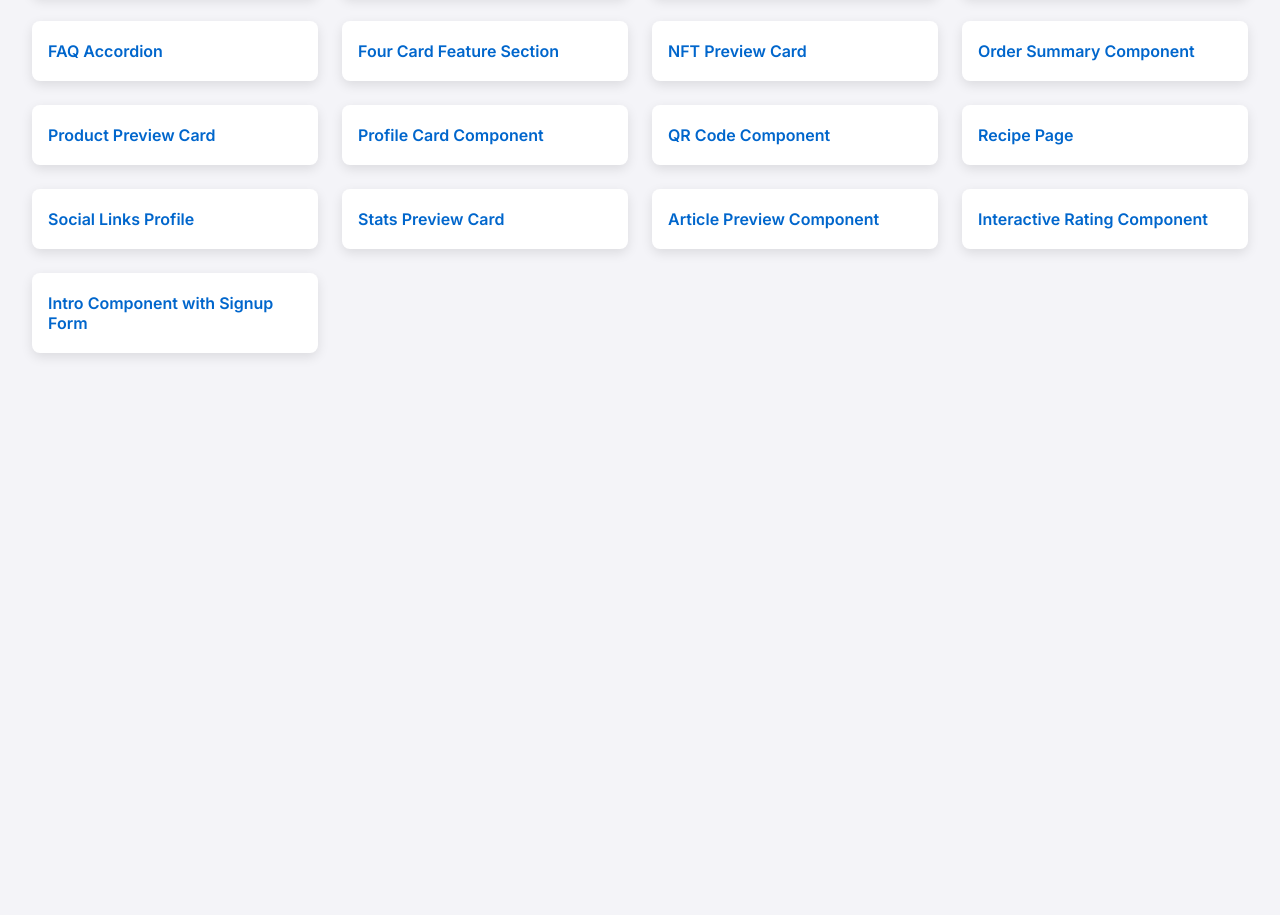
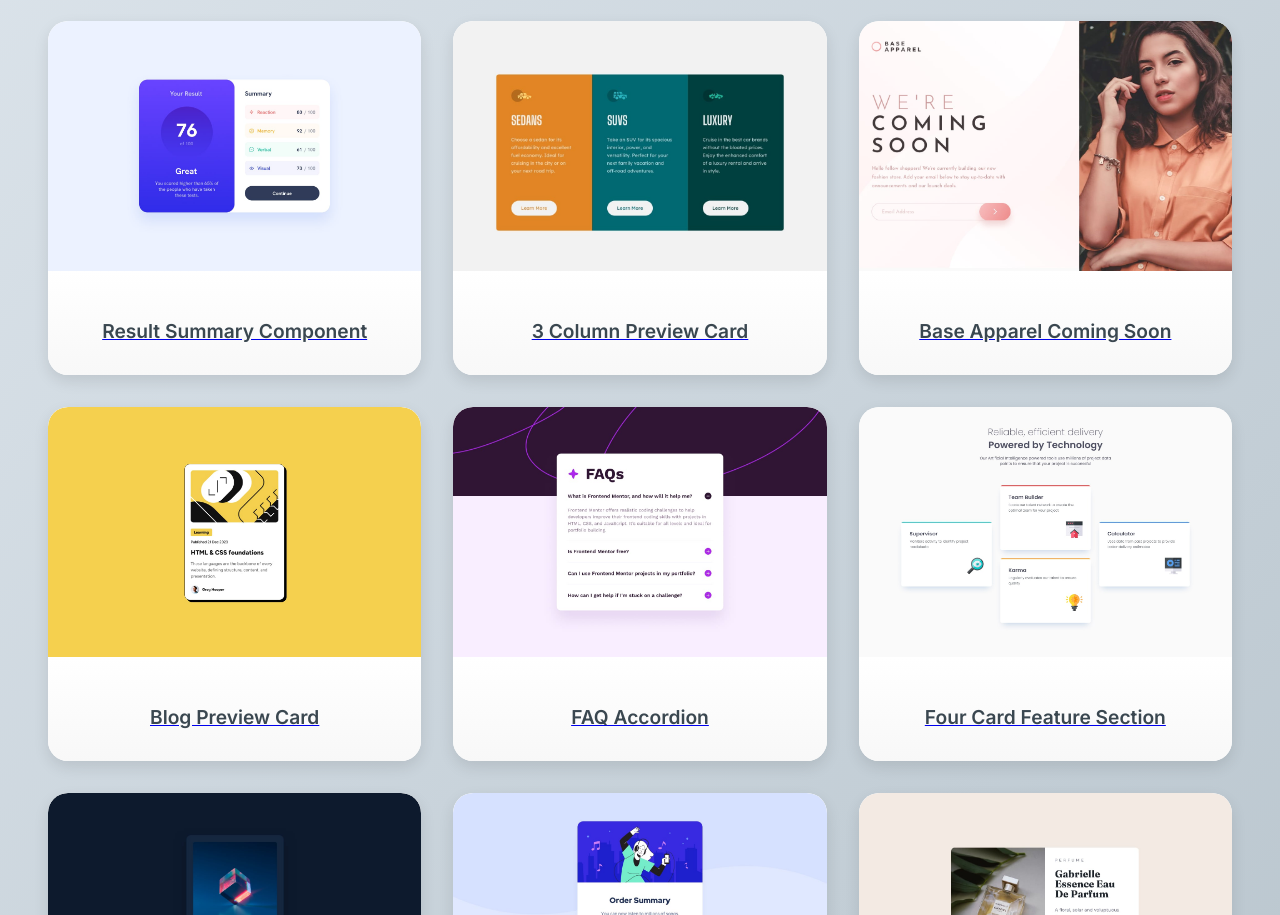
Before and after one commit to prafullofcode/frontend-mentor-solutions, a plain HTML site: page index.html in a window 1280 px wide. Shown: the part 187-1102 px from the top of the page. Before the commit the page ends 800 px from the top, so only its background shows below. Drawn offline with nearby package versions, Linux system fonts and the light colour scheme.

Commit message:
updated index

```diff
--- a/index.html
+++ b/index.html
@@ -5,136 +5,293 @@
     <meta name="viewport" content="width=device-width, initial-scale=1.0" />
     <title>Frontend Mentor Projects</title>
     <link
-      href="https://fonts.googleapis.com/css2?family=Inter:wght@400;600&display=swap"
+      href="https://fonts.googleapis.com/css2?family=Inter:wght@400;600&family=Playfair+Display:wght@600&display=swap"
       rel="stylesheet"
     />
     <style>
+      * {
+        box-sizing: border-box;
+        margin: 0;
+        padding: 0;
+      }
+
       body {
         font-family: "Inter", sans-serif;
-        margin: 0;
-        padding: 2rem;
-        background: #f4f4f8;
-        color: #333;
+        background: linear-gradient(135deg, #dce4eb, #a9b7c0);
+        color: #2d3b44;
+        display: flex;
+        flex-direction: column;
+        align-items: center;
+        padding: 5rem 3rem;
       }
 
       h1 {
+        font-family: "Playfair Display", serif;
+        font-size: 3rem;
+        font-weight: 700;
+        margin-bottom: 4rem;
         text-align: center;
-        margin-bottom: 2rem;
+        color: #1a2536;
       }
 
       .grid {
         display: grid;
-        grid-template-columns: repeat(auto-fit, minmax(280px, 1fr));
-        gap: 1.5rem;
+        grid-template-columns: repeat(auto-fill, minmax(320px, 1fr));
+        gap: 2rem;
+        width: 100%;
+        max-width: 1200px;
+        margin: 0 auto;
       }
 
-      .card {
-        background: white;
-        border-radius: 8px;
-        box-shadow: 0 4px 12px rgba(0, 0, 0, 0.1);
-        padding: 1.25rem 1rem;
-        transition: transform 0.2s ease;
+      a.card {
+        background-color: #ffffff;
+        border-radius: 20px;
+        box-shadow: 0 6px 15px rgba(0, 0, 0, 0.1);
+        overflow: hidden;
+        display: flex;
+        flex-direction: column;
+        justify-content: space-between;
+        transition: transform 0.3s ease, box-shadow 0.3s ease;
       }
 
-      .card:hover {
-        transform: translateY(-5px);
+      a.card:hover {
+        transform: translateY(-12px);
+        box-shadow: 0 12px 24px rgba(0, 0, 0, 0.15);
       }
 
-      .card a {
-        text-decoration: none;
-        color: #0066cc;
-        font-weight: 600;
+      a.card img {
+        width: 100%;
+        height: 250px;
+        object-fit: cover;
+        border-radius: 20px 20px 0 0;
       }
 
-      .card a:hover {
+      .card-content {
+        padding: 2rem;
+        text-align: center;
+        flex-grow: 1;
+        background: linear-gradient(
+          180deg,
+          rgba(255, 255, 255, 0.9) 0%,
+          #f8f8f8 100%
+        );
+      }
+
+      .card-content span {
+        display: block;
+        font-size: 1.2rem;
+        color: #3a4750;
+        font-weight: 600;
+        margin-top: 1rem;
+        transition: color 0.3s ease;
+      }
+
+      .card-content span:hover {
+        color: #0066cc;
         text-decoration: underline;
+      }
+
+      @media (max-width: 600px) {
+        h1 {
+          font-size: 2.2rem;
+        }
+      }
+
+      /* Hover Effects */
+      a.card:hover img {
+        filter: brightness(0.85);
       }
     </style>
   </head>
   <body>
     <h1>Frontend Mentor Projects</h1>
     <div class="grid">
-      <div class="card">
-        <a href="front-end-mentor-result-summary-component/index.html"
-          >Result Summary Component</a
+      <a
+        href="front-end-mentor-result-summary-component/index.html"
+        class="card"
       >
+        <img
+          src="front-end-mentor-result-summary-component/design/desktop-design.jpg"
+          alt="Result Summary Component"
+        />
+        <div class="card-content">
+          <span>Result Summary Component</span>
         </div>
-      <div class="card">
-        <a href="Frontend-Mentor-3-column-preview-card-component/index.html"
-          >3 Column Preview Card</a
+      </a>
+      <a
+        href="Frontend-Mentor-3-column-preview-card-component/index.html"
+        class="card"
       >
+        <img
+          src="Frontend-Mentor-3-column-preview-card-component/design/desktop-design.jpg"
+          alt="3 Column Preview Card"
+        />
+        <div class="card-content">
+          <span>3 Column Preview Card</span>
         </div>
-      <div class="card">
-        <a href="frontend-mentor-base-apparel-coming-soon-page/index.html"
-          >Base Apparel Coming Soon</a
+      </a>
+      <a
+        href="frontend-mentor-base-apparel-coming-soon-page/index.html"
+        class="card"
       >
+        <img
+          src="frontend-mentor-base-apparel-coming-soon-page/design/desktop-design.jpg"
+          alt="Base Apparel Coming Soon"
+        />
+        <div class="card-content">
+          <span>Base Apparel Coming Soon</span>
         </div>
-      <div class="card">
-        <a href="Frontend-Mentor-Blog-Preview-Card/index.html"
-          >Blog Preview Card</a
+      </a>
+      <a href="Frontend-Mentor-Blog-Preview-Card/index.html" class="card">
+        <img
+          src="Frontend-Mentor-Blog-Preview-Card/design/desktop-design.jpg"
+          alt="Blog Preview Card"
+        />
+        <div class="card-content">
+          <span>Blog Preview Card</span>
+        </div>
+      </a>
+      <a href="frontend-mentor-FAQ-accordion/index.html" class="card">
+        <img
+          src="frontend-mentor-FAQ-accordion/design/desktop-design.jpg"
+          alt="FAQ Accordion"
+        />
+        <div class="card-content">
+          <span>FAQ Accordion</span>
+        </div>
+      </a>
+      <a
+        href="frontend-mentor-four-card-feature-section/index.html"
+        class="card"
       >
+        <img
+          src="frontend-mentor-four-card-feature-section/design/desktop-design.jpg"
+          alt="Four Card Feature Section"
+        />
+        <div class="card-content">
+          <span>Four Card Feature Section</span>
         </div>
-      <div class="card">
-        <a href="frontend-mentor-FAQ-accordion/index.html">FAQ Accordion</a>
+      </a>
+      <a
+        href="Frontend-Mentor-NFT-preview-card-component/index.html"
+        class="card"
+      >
+        <img
+          src="Frontend-Mentor-NFT-preview-card-component/design/desktop-design.jpg"
+          alt="NFT Preview Card"
+        />
+        <div class="card-content">
+          <span>NFT Preview Card</span>
         </div>
-      <div class="card">
-        <a href="frontend-mentor-four-card-feature-section/index.html"
-          >Four Card Feature Section</a
+      </a>
+      <a href="Frontend-Mentor-Order-Summary-Component/index.html" class="card">
+        <img
+          src="Frontend-Mentor-Order-Summary-Component/design/desktop-design.jpg"
+          alt="Order Summary Component"
+        />
+        <div class="card-content">
+          <span>Order Summary Component</span>
+        </div>
+      </a>
+      <a
+        href="Frontend-Mentor-Product-Preview-Card-Component/index.html"
+        class="card"
       >
+        <img
+          src="Frontend-Mentor-Product-Preview-Card-Component/design/desktop-design.jpg"
+          alt="Product Preview Card"
+        />
+        <div class="card-content">
+          <span>Product Preview Card</span>
         </div>
-      <div class="card">
-        <a href="Frontend-Mentor-NFT-preview-card-component/index.html"
-          >NFT Preview Card</a
+      </a>
+      <a href="Frontend-Mentor-Profile-Card-Component/index.html" class="card">
+        <img
+          src="Frontend-Mentor-Profile-Card-Component/design/desktop-design.jpg"
+          alt="Profile Card Component"
+        />
+        <div class="card-content">
+          <span>Profile Card Component</span>
+        </div>
+      </a>
+      <a href="Frontend-Mentor-QR-Code-Component/index.html" class="card">
+        <img
+          src="Frontend-Mentor-QR-Code-Component/design/desktop-design.jpg"
+          alt="QR Code Component"
+        />
+        <div class="card-content">
+          <span>QR Code Component</span>
+        </div>
+      </a>
+      <a href="Frontend-Mentor-Recipe-page/index.html" class="card">
+        <img
+          src="Frontend-Mentor-Recipe-page/design/desktop-design.jpg"
+          alt="Recipe Page"
+        />
+        <div class="card-content">
+          <span>Recipe Page</span>
+        </div>
+      </a>
+      <a href="Frontend-Mentor-Social-Links-profile/index.html" class="card">
+        <img
+          src="Frontend-Mentor-Social-Links-profile/design/destkop-design.jpg"
+          alt="Social Links Profile"
+        />
+        <div class="card-content">
+          <span>Social Links Profile</span>
+        </div>
+      </a>
+      <a
+        href="Frontend-Mentor-stats-preview-card-component/index.html"
+        class="card"
       >
+        <img
+          src="Frontend-Mentor-stats-preview-card-component/design/desktop-design.jpg"
+          alt="Stats Preview Card"
+        />
+        <div class="card-content">
+          <span>Stats Preview Card</span>
         </div>
-      <div class="card">
-        <a href="Frontend-Mentor-Order-Summary-Component/index.html"
-          >Order Summary Component</a
+      </a>
+      <a
+        href="frontendmentor-article-preview-component/index.html"
+        class="card"
       >
+        <img
+          src="frontendmentor-article-preview-component/design/desktop-design.jpg"
+          alt="Article Preview Component"
+        />
+        <div class="card-content">
+          <span>Article Preview Component</span>
         </div>
-      <div class="card">
-        <a href="Frontend-Mentor-Product-Preview-Card-Component/index.html"
-          >Product Preview Card</a
-        >
+      </a>
+      <a href="interactive-rating-component/index.html" class="card">
+        <img
+          src="interactive-rating-component/design/desktop-design.jpg"
+          alt="Interactive Rating Component"
+        />
+        <div class="card-content">
+          <span>Interactive Rating Component</span>
         </div>
-      <div class="card">
-        <a href="Frontend-Mentor-Profile-Card-Component/index.html"
-          >Profile Card Component</a
-        >
+      </a>
+      <a href="intro-component-with-signup-form/index.html" class="card">
+        <img
+          src="intro-component-with-signup-form/design/desktop-design.jpg"
+          alt="Intro Component with Signup Form"
+        />
+        <div class="card-content">
+          <span>Intro Component with Signup Form</span>
         </div>
-      <div class="card">
-        <a href="Frontend-Mentor-QR-Code-Component/index.html"
-          >QR Code Component</a
-        >
+      </a>
+      <a href="ping-coming-soon-page-master/index.html" class="card">
+        <img
+          src="ping-coming-soon-page-master/design/desktop-design.jpg"
+          alt="Ping Coming Soon Page"
+        />
+        <div class="card-content">
+          <span>Ping Coming Soon Page</span>
         </div>
-      <div class="card">
-        <a href="Frontend-Mentor-Recipe-page/index.html">Recipe Page</a>
-      </div>
-      <div class="card">
-        <a href="Frontend-Mentor-Social-Links-profile/index.html"
-          >Social Links Profile</a
-        >
-      </div>
-      <div class="card">
-        <a href="Frontend-Mentor-stats-preview-card-component/index.html"
-          >Stats Preview Card</a
-        >
-      </div>
-      <div class="card">
-        <a href="frontendmentor-article-preview-component/index.html"
-          >Article Preview Component</a
-        >
-      </div>
-      <div class="card">
-        <a href="interactive-rating-component/index.html"
-          >Interactive Rating Component</a
-        >
-      </div>
-      <div class="card">
-        <a href="intro-component-with-signup-form/index.html"
-          >Intro Component with Signup Form</a
-        >
-      </div>
+      </a>
     </div>
   </body>
 </html>
```
Also changed, not shown: Frontend-Mentor-Social-Links-profile/destkop-design.jpg (added), 2 other files. Lines whose indentation alone changed are shown as unchanged.
